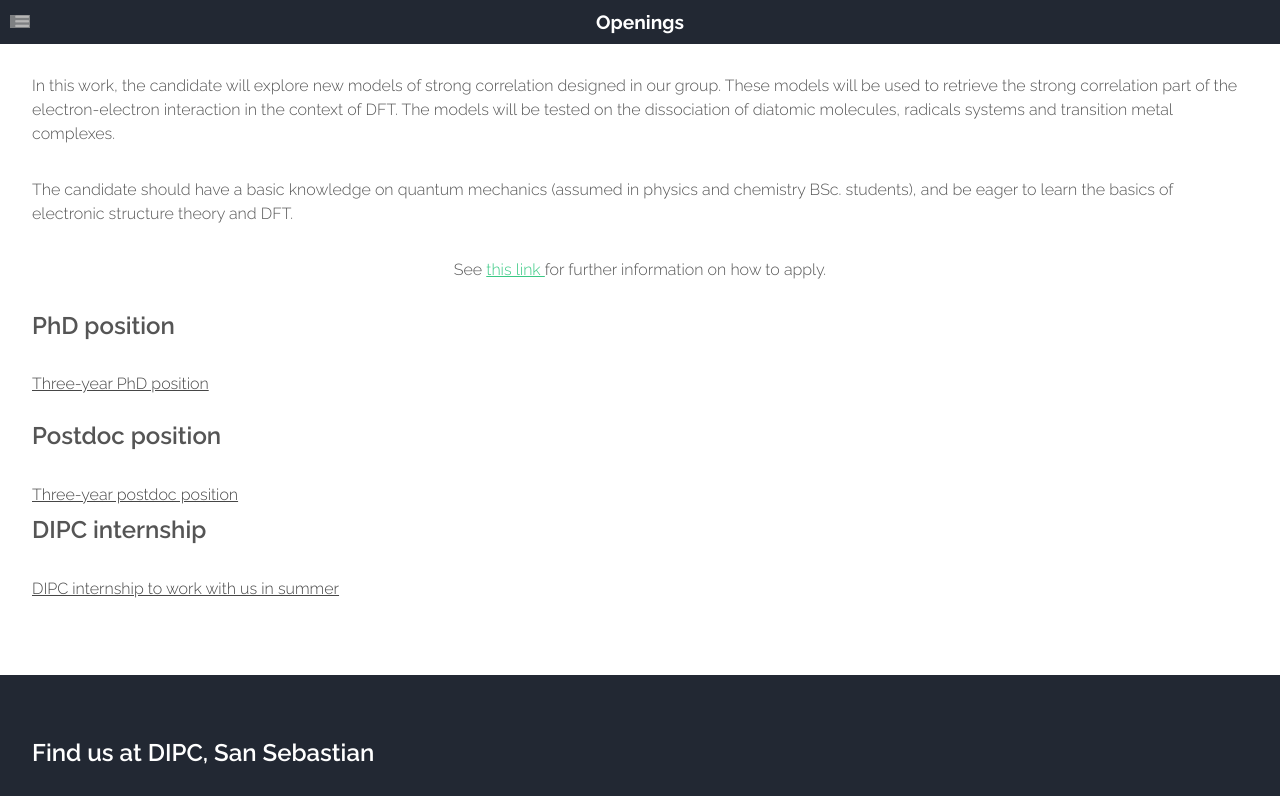
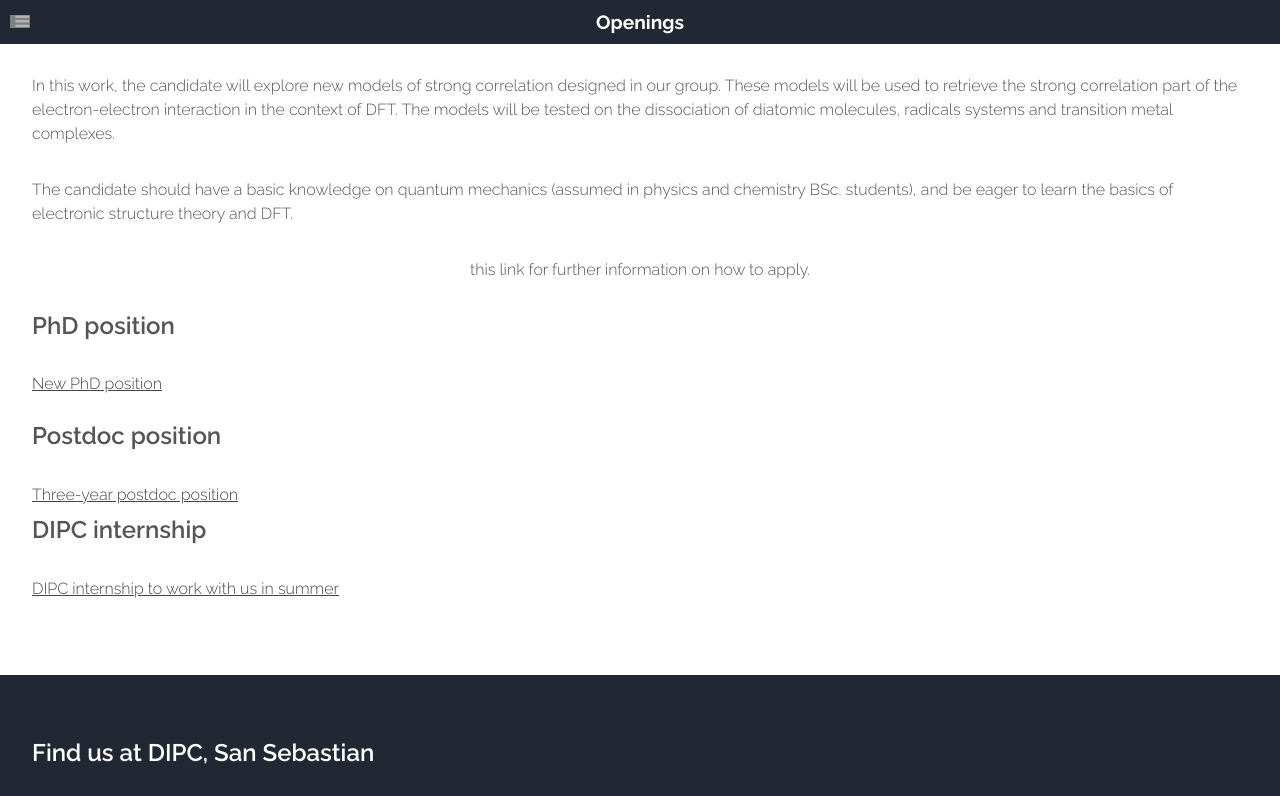
Before and after one commit to old-jekyll-templates/Horizons-Jekyll-Theme, a Jekyll site: the page built from openings.html, in a window 1280 px wide and 900 px high, scrolled down 1453 px, cut to the strip 0-796 px from the top of the window. Built offline with Jekyll 4.4.1, drawn with Linux system fonts in a browser that asks for light colours; some of the changed text lies outside the part shown; grey boxes are pictures that could not be loaded.

Commit message:
Update openings.html

```diff
--- a/openings.html
+++ b/openings.html
@@ -14,7 +14,7 @@ layout: main
 							<h2>PhD position</h2>
 						</header>
 						<ul class="default">
-							<li><a href="#phd-position">Three-year PhD position</a></li>
+							<li><a href="#phd-position">New PhD position</a></li>
 						</ul>
 					</section>
 					<section>
@@ -40,7 +40,7 @@ layout: main
 					<section>
 
 				          <header class="major">
-					<a id="phd-position"><h2>Three-year PhD position </h2></a>
+					<a id="phd-position"><h2>New PhD position </h2></a>
 					<span class="byline">Posted on June 17, 2021 at 12:30 AM</span>
 				</header>
 				<p>Since its appearance, the density functional theory (DFT) has experienced a vast development,
@@ -51,7 +51,7 @@ layout: main
                                    thus far remains unknown as a functional of the density and has to be approximated. In this regard,
                                    current density functional approximations are a far cry from predictable, and consequently, they do
                                    not show the desirable transferability among properties.</p>
-                                   <center><a href="{{ site.baseurl }}/offers/phd_offer_2021.pdf">Click</a> for details.</center>
+                                   <center style="font-size:30px><a href="{{ site.baseurl }}/offers/phd_offer_2021.pdf">Click</a> for details.</center>
 
 					<header class="major">
 					<a id="postdoc-position"><h2>Three-year postdoc position (Closed) </h2></a>
@@ -72,7 +72,7 @@ layout: main
 				<p>The cost of the electronic structure methods increases importantly with the system size. Among the computational methods available in the literature, density functional theory (DFT) is the one that provides a best comprise between accuracy and computational cost. Unfortunately, current density functional approximations (DFAs) fail to account for strong correlation and there are thus no cost-efficient methods to study large strongly correlated systems. In this sense, the inclusion of strong correlation in DFAs is one of the greatest present challenges in this field.</p>
 				<p>In this work, the candidate will explore new models of strong correlation designed in our group. These models will be used to retrieve the strong correlation part of the electron-electron interaction in the context of DFT. The models will be tested on the dissociation of diatomic molecules, radicals systems and transition metal complexes.</p>
 				<p>The candidate should have a basic knowledge on quantum mechanics (assumed in physics and chemistry BSc. students), and be eager to learn the basics of electronic structure theory and DFT.</p>
-			        <center>See <a href="http://internships.dipc.org/Strong_correlation.html">this link </a> for further information on how to apply.</center>
+			        <center style="font-size:30px>See <a href="http://internships.dipc.org/Strong_correlation.html">this link </a> for further information on how to apply.</center>
 					</section>
 				</div>
 
```
